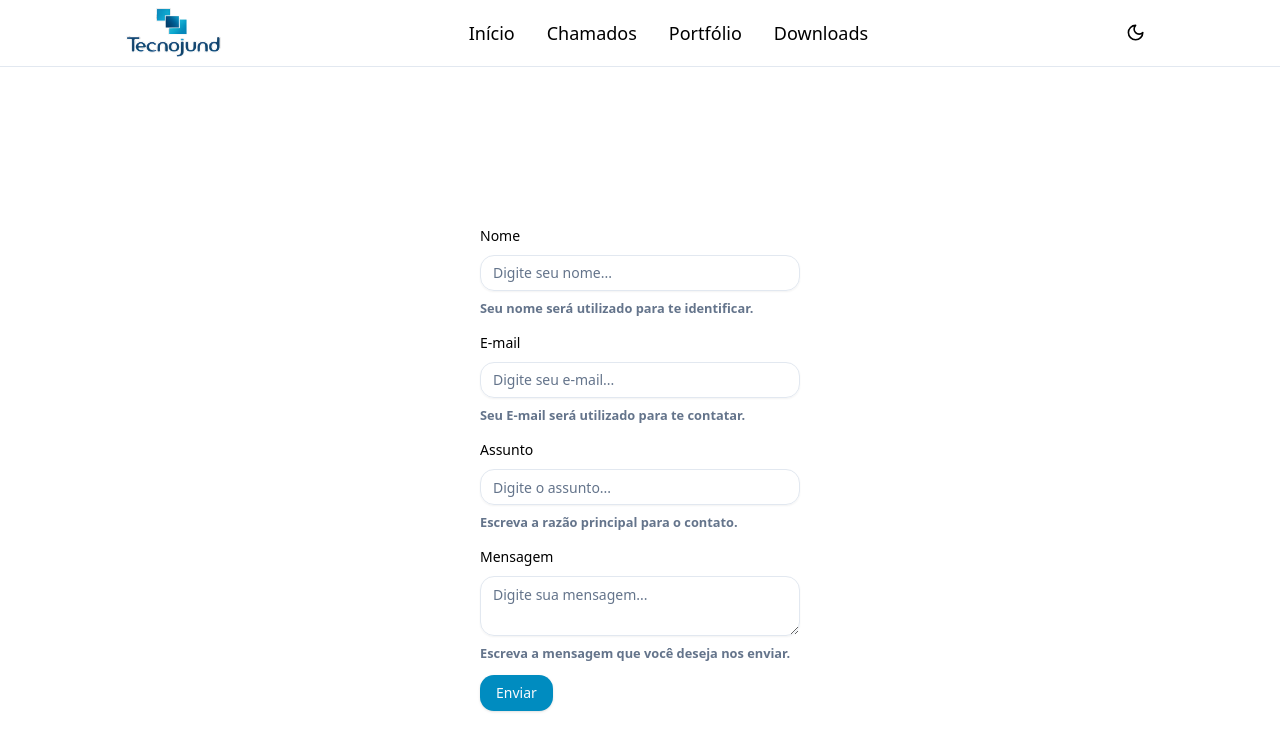
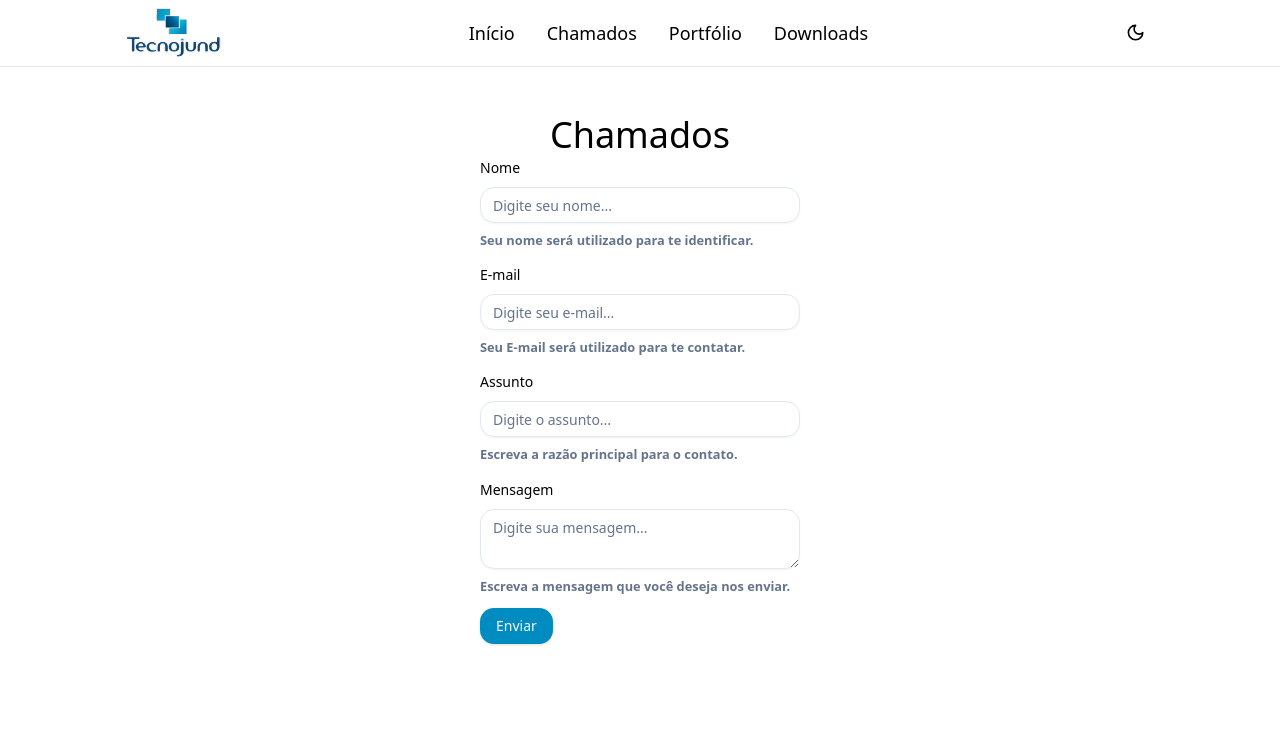
Before and after one commit to giovannivicentin/tecnojund, a Next.js app: page /chamados in a window 1280 px wide. Shown: the top 750 px of the page. Built offline with nearby package versions, Linux system fonts and the light colour scheme; what tailwindcss-animated would draw is missing.

Commit message:
style: Update page layout and styling for "Chamados" and "Downloads" pages

```diff
--- a/src/app/chamados/page.tsx
+++ b/src/app/chamados/page.tsx
@@ -2,7 +2,9 @@ import { TicketForm } from '@/components/TicketForm'
 
 function Chamados() {
   return (
-    <div className="min-h-dvh bg-background flex flex-col items-center justify-center">
+    <div className="mt-12 bg-background flex flex-col items-center justify-center">
+      <h1 className="font-medium text-4xl text-center">Chamados</h1>
+
       <TicketForm />
     </div>
   )
--- a/src/app/downloads/page.tsx
+++ b/src/app/downloads/page.tsx
@@ -2,7 +2,7 @@ import { DownloadsItem } from '@/components/downloadsItem'
 
 export default function Downloads() {
   return (
-    <div className="bg-background h-dvh flex justify-center items-start">
+    <div className="bg-background flex justify-center items-start">
       <div className="flex flex-col justify-center items-center gap-12 mt-12 w-full px-4">
         <h1 className="font-medium text-4xl text-center">Downloads</h1>
         <div className="grid grid-cols-2 md:grid-cols-4 gap-4 w-full max-w-md md:max-w-3xl mb-24">
```
